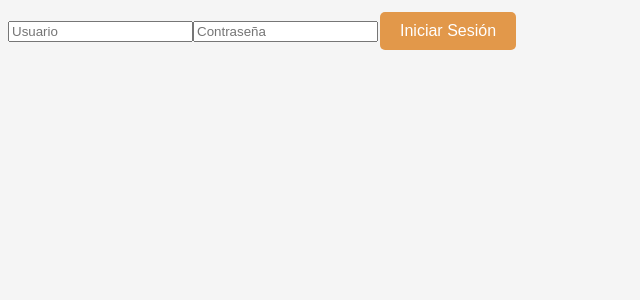
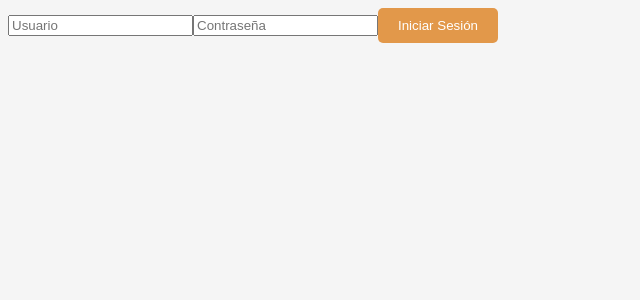
Before and after one commit to mab9913/pinaspot, a React (Create React App) app: page /login in a window 1280 px wide. Shown: the top 300 px of the page, without its empty margins (0-640 px from the left). Built offline with nearby package versions, Linux system fonts and the light colour scheme.

Commit message:
Update Dashboard.css

```diff
--- a/src/styles/Dashboard.css
+++ b/src/styles/Dashboard.css
@@ -1,9 +1,9 @@
-/* Colores base */
 :root {
   --color-primario: #e2984a; /* Naranja para acentos */
   --color-fondo: #f5f5f5; /* Gris claro para el fondo */
-  --color-texto: #333; /* Gris oscuro para el texto */
-  --color-secundario: #4a90e2; /* Nuevo color azul para acentos secundarios */
+  --color-texto: #333333; /* Gris oscuro para el texto */
+  --color-secundario: #4a90e2; /* Azul para acentos secundarios */
+  --sombra: 0 2px 4px 0 rgba(0, 0, 0, 0.1);
 }
 
 body {
@@ -14,14 +14,6 @@ body {
 
 .dashboard {
   padding: 20px;
-  display: flex;
-  flex-direction: column;
-  align-items: center;
-}
-
-.dashboard-header, .table-container, .map-container, #map {
-  width: 100%;
-  box-sizing: border-box;
 }
 
 .dashboard-header {
@@ -30,29 +22,30 @@ body {
   align-items: center;
   padding: 20px;
   background-color: white;
-  box-shadow: 0 4px 8px rgba(0, 0, 0, 0.05); /* Sombras más suaves */
+  box-shadow: var(--sombra);
   margin-bottom: 20px;
 }
 
-.dashboard-header h1 {
-  margin: 0;
-}
-
-.dashboard-header .logout-button {
-  padding: 10px 20px;
+button {
   background-color: var(--color-primario);
   color: white;
   border: none;
+  padding: 10px 20px;
   border-radius: 5px;
   cursor: pointer;
-  transition: all 0.3s ease; /* Transición suavizada */
+  transition: all 0.3s ease;
 }
 
-.table-container, .map-container {
+button:hover {
+  background-color: var(--color-secundario);
+  color: white;
+}
+
+.map-container, .table-container {
+  background: white;
   padding: 20px;
-  border-radius: 10px; /* Bordes redondeados para un look más moderno */
-  background: white;
-  box-shadow: 0 4px 8px rgba(0, 0, 0, 0.05); /* Sombras más suaves */
+  border-radius: 10px;
+  box-shadow: var(--sombra);
   margin-bottom: 20px;
 }
 
@@ -63,8 +56,8 @@ table {
 }
 
 th, td {
-  border: 1px solid #eee;
-  padding: 15px;
+  padding: 12px;
+  border: 1px solid #dddddd;
   text-align: left;
 }
 
@@ -74,42 +67,22 @@ th {
 }
 
 tr:nth-child(even) {
-  background-color: #fafafa;
+  background-color: #f2f2f2;
 }
 
-.checkbox-label {
-  display: inline-block;
-  margin-right: 10px;
+.selected-row {
+  background-color: #eaf5ff; /* Color suave para filas seleccionadas */
 }
 
-.checkbox-label input[type="checkbox"] {
-  margin-right: 5px;
+/* Mejoras adicionales para interactividad y estética */
+input[type="checkbox"]:hover {
+  cursor: pointer;
 }
 
-/* Botones */
-button {
-  background-color: var(--color-primario);
-  border: none;
-  color: white;
-  padding: 10px 20px;
-  text-align: center;
-  text-decoration: none;
-  display: inline-block;
-  font-size: 16px;
-  margin: 4px 2px;
-  transition: all 0.3s ease; /* Transición suavizada */
-  cursor: pointer;
-  border-radius: 5px;
+.map-container {
+  position: relative;
 }
 
-button:hover {
-  background-color: white;
-  color: var(--color-primario);
-  border: 1px solid var(--color-primario);
+.edit-mode-button, .send-button, .close-map-button {
+  margin-top: 10px;
 }
-
-#map {
-  height: 300px;
-  border-radius: 10px;
-  box-shadow: 0 4px 8px rgba(0, 0, 0, 0.05); /* Sombras más suaves */
-}
```
